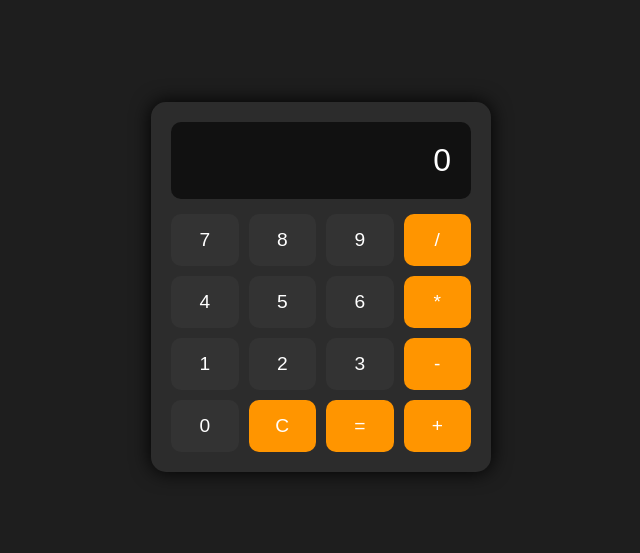
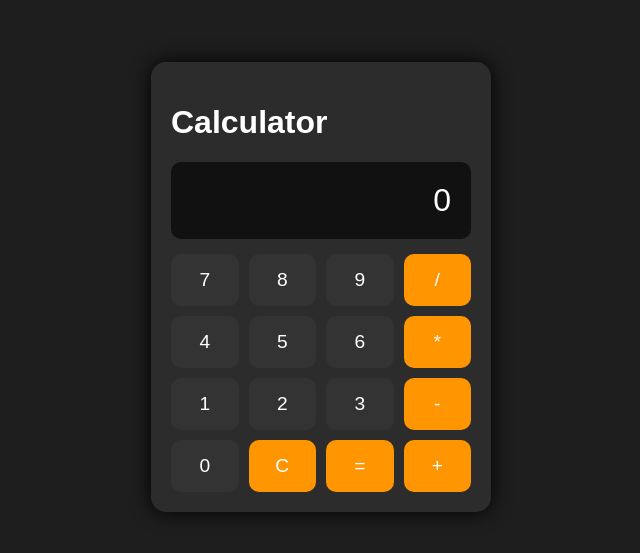
Before and after one commit to SandyDev07/Calculator, a plain HTML site: page index.html in a window 1280 px wide. Shown: the part 113-666 px from the top of the page, without its empty margins (319-959 px from the left). Drawn offline with Linux system fonts and the light colour scheme.

Commit message:
Update index.html

```diff
--- a/index.html
+++ b/index.html
@@ -8,6 +8,7 @@
 </head>
 <body>
   <div class="container">
+      <h1 class="title">Calculator</h1>
     <div class="main-box">
       <div class="screen" id="screen">0</div>
 
```
